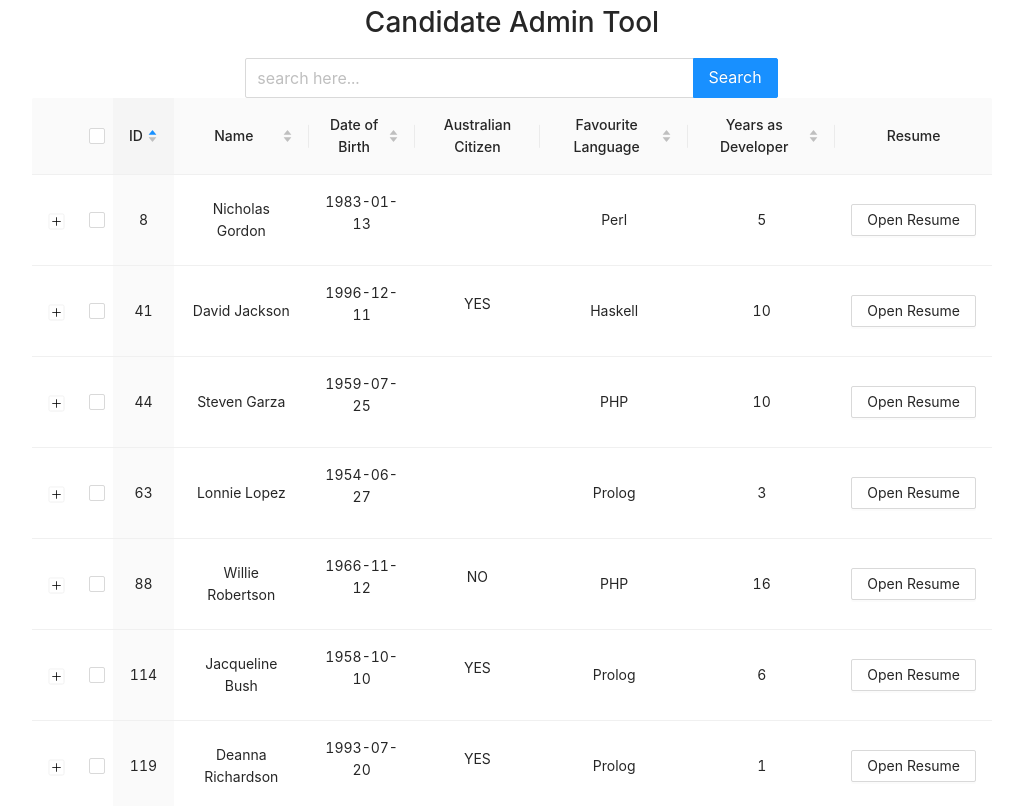
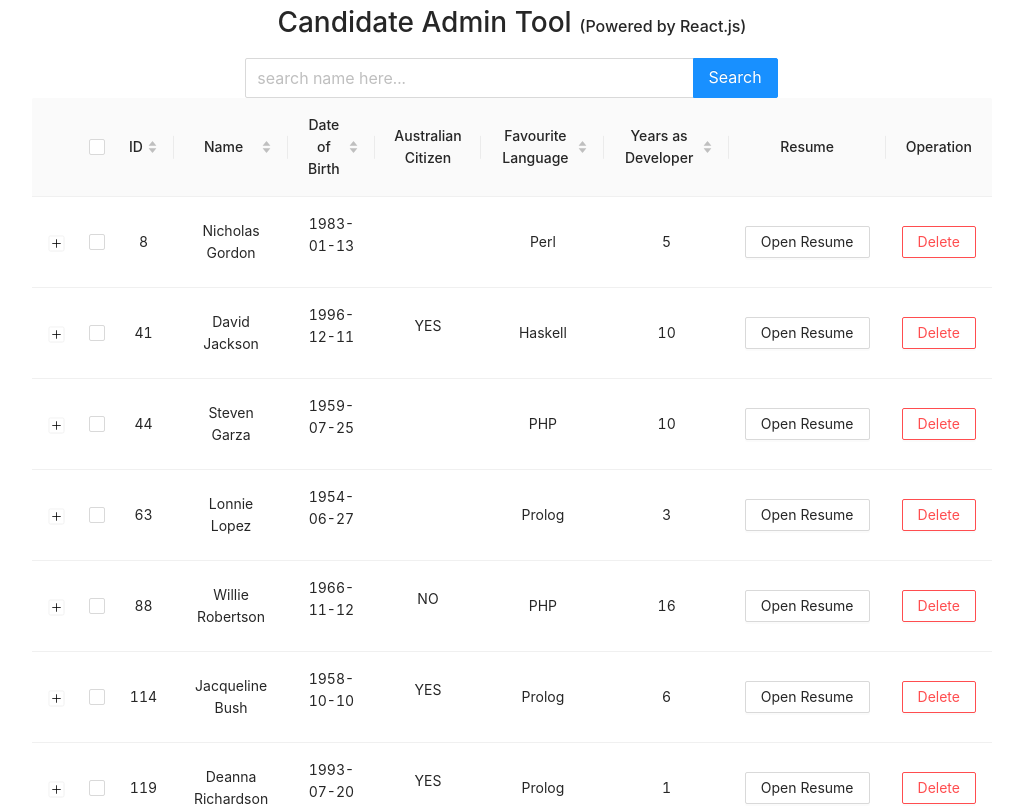
Before and after one commit to ruihuaniu/admin-management, a React (Create React App) app: page / in a window 1280 px wide. Shown: the top 806 px of the page, without its empty margins (128-1151 px from the left). Built offline with nearby package versions, Linux system fonts and the light colour scheme.

Commit message:
Fix search feature not working with 'Add user' and 'Delete user' issue

```diff
--- a/src/App.js
+++ b/src/App.js
@@ -11,14 +11,15 @@ import SearchUser from './components/SearchUser'
 const App = () => {
 
     const [user, setUser] = useState(data.slice(0,9)) //only fetch 9 out of 20 users data
+    const [userData, setUserData] = useState(data.slice(0,9))  // used for search feature
     const [selectedRowKeys, setSelectedRowKeys] = useState([]);
     // console.log('User in App.js', user);
     // console.log('selectRowKeys in App.js', selectedRowKeys);
 
     return (
         <div>
-            <h1 className="title">Candidate Admin Tool</h1>
-            <UserContext.Provider value={{ users:[user, setUser], selectedRow:[selectedRowKeys, setSelectedRowKeys] }}>
+            <h1 className="title">Candidate Admin Tool <span className="powered-info">(Powered by React.js)</span></h1>
+            <UserContext.Provider value={{ users:[user, setUser], usersData: [userData, setUserData], selectedRow:[selectedRowKeys, setSelectedRowKeys] }}>
                 <Row justify="center" gutter={[0,16]}>
                     <Col sm={24} lg={10} >
                     <SearchUser />
@@ -48,6 +49,10 @@ const App = () => {
                 text-align:center;
             }
 
+            .powered-info{
+                font-size:1rem;
+            }
+
             .data-description{
                 font-style:italic;
             }
--- a/src/components/AddUser.js
+++ b/src/components/AddUser.js
@@ -7,12 +7,9 @@ export default function AddUser() {
 
     const [visible, setVisible] = useState(false)
     const [isLoading, setIsLoading] = useState(false)
-    const [name, setName] = useState('')
-    const [birthday, setBirthday] = useState('')
-    const [language, setLanguage] = useState('')
-    const [years, setYears] = useState(0)
-    const { users, selectedRow } = useContext(UserContext)
+    const { users, usersData } = useContext(UserContext)
     const [user, setUser] = users
+    const [userData, setUserData] = usersData  //used for search feature
     // const [selectedRowKeys, setSelectedRowKeys] = selectedRow
     const { Option } = Select
 
@@ -71,6 +68,7 @@ export default function AddUser() {
         console.log("formatValue in AddUser.js is: ", formatValues);
 
         setUser([...user, formatValues])
+        setUserData([...userData, formatValues])
 
     }
 
@@ -122,10 +120,10 @@ export default function AddUser() {
 
             >
                     <Form.Item name="real_name" label="Name" rules={[{ required: true, message: 'Please input the name' }]} >
-                        <Input value={name} onChange={(e) => { setName(e.target.value) }} />
+                        <Input  />
                     </Form.Item>
                     <Form.Item name="dob" label="Birthday" rules={[{ required: true, message: 'Please input the date of birthday' }]}>
-                        <DatePicker value={birthday} />
+                        <DatePicker  />
                     </Form.Item>
                     <Form.Item name="favourite_language" label="Favourite language" rules={[{ required: true }]}>
                         {/* <Input value ={language} onChange={(e)=>{setLanguage(e.target.value)}}/> */}
@@ -143,7 +141,7 @@ export default function AddUser() {
                         </Select>
                     </Form.Item>
                     <Form.Item name="years_as_sw_dev" label="Years as Developer" rules={[{ required: true }]}>
-                        <InputNumber value={years}/>
+                        <InputNumber />
                     </Form.Item>
                     <Form.Item
                         name="resume_base64"
--- a/src/components/DeleteUser.js
+++ b/src/components/DeleteUser.js
@@ -4,18 +4,20 @@ import { UserContext } from './UserContext'
 
 export default function DeleteUser() {
 
-    const { users, selectedRow } = useContext(UserContext)
+    const { users, usersData, selectedRow } = useContext(UserContext)
     const [user, setUser] = users
+    const [userData, setUserData] = usersData  //used for search feature
     const [selectedRowKeys, setSelectedRowKeys] = selectedRow
 
     const isSelected = selectedRowKeys.length > 0
 
-    const deleteUser = (itemId) => {
+    const deleteUser = (itemIndexes) => {
         const newUserList = [...user]
-        itemId.sort((a, b) => b - a) //descending order, to avoid the influence of index change when removing multiple values from an array
-        itemId.forEach((id) => { newUserList.splice(id, 1) })
+        itemIndexes.sort((a, b) => b - a) //descending order, to avoid the influence of index change when removing multiple values from an array
+        itemIndexes.forEach((id) => { newUserList.splice(id, 1) })
         console.log(newUserList);
         setUser(newUserList)
+        setUserData(newUserList)
         setSelectedRowKeys([])  //deselect the index of users
         message.success("Selected items are deleted",2)
 
--- a/src/components/SearchUser.js
+++ b/src/components/SearchUser.js
@@ -9,15 +9,19 @@ function SearchUser() {
 
 
 
-    const { users } = useContext(UserContext)
+    const { users, usersData } = useContext(UserContext)
     const [user, setUser] = users
+    const [userData, setUserData] = usersData  //used for search feature
 
     const { Search } = Input
     // const userCopy = JSON.parse(JSON.stringify(user))
 
     const handleSearch = (value) => {
         console.log("value is:", value);
-        const searchResult = data.filter((item) => item.real_name.toLowerCase().includes(value.toLowerCase()))
+        console.log("User is: ",user);
+
+        const searchResult = userData.filter((item) => item.real_name.toLowerCase().includes(value.toLowerCase()))
+        console.log("UserData is: ",userData);
         console.log("searchResult is: ", searchResult);
         setUser(searchResult)
     }
@@ -25,7 +29,7 @@ function SearchUser() {
     return (
         <div>
             <Search
-                placeholder="search here..."
+                placeholder="search name here..."
                 //onSearch={(value)=>{handleSearch(value)}}
                 onChange={(e) => { handleSearch(e.target.value) }}
                 enterButton="Search"
--- a/src/components/UserTable.js
+++ b/src/components/UserTable.js
@@ -1,13 +1,13 @@
 import React, { useState, useContext } from 'react'
 // import data from '../data/sample-example'
-import { Table, Collapse, Modal, Button, Row, Col,Tooltip } from 'antd'
+import { Table, Collapse, Modal, Button, Row, Col, Tooltip, Popconfirm, message } from 'antd'
 import axios from 'axios'
 import 'antd/dist/antd.css'
 import { UserContext } from './UserContext'
 
 function Candidates() {
-    const {users, selectedRow}  = useContext(UserContext)
-    const [user, setUser] =users
+    const { users, selectedRow } = useContext(UserContext)
+    const [user, setUser] = users
     const [selectedRowKeys, setSelectedRowKeys] = selectedRow
 
     const { Panel } = Collapse;
@@ -15,7 +15,7 @@ function Candidates() {
     // const [isSelected, setIsSelected] = useState(false);
     // const [selectedRowKeys, setSelectedRowKeys] = useState([]);
     // const selectedCandidates = [];
-    console.log(user);
+    // console.log(user);
 
 
     const columns = [
@@ -24,7 +24,7 @@ function Candidates() {
             dataIndex: 'id',
             key: 'id',
             align: 'center',
-            defaultSortOrder: 'ascend',
+            // defaultSortOrder: 'ascend',
             sorter: (a, b) => a.id - b.id,
         },
         // {
@@ -69,7 +69,6 @@ function Candidates() {
             align: 'center',
             render: citizen => (
                 <p>{citizen ? 'YES' : (citizen === false ? 'NO' : '')}</p>
-
             ),
             // sorter: (a, b) => { return (a.australian_citizen && b.australian_citizen)?a.australian_citizen.localeCompare(b.australian_citizen):(a-b) },
 
@@ -101,7 +100,7 @@ function Candidates() {
                         <Button onClick={() => {
                             Modal.success({
                                 title: 'Resume', content: atob(resume),
-                                maskClosable() { }
+
                             })
                         }}>Open Resume</Button>
 
@@ -120,19 +119,54 @@ function Candidates() {
                            {atob(resume)}
                         </Modal>
                     */}
+
                     </div>
                 )
 
             }
 
+        },
+        {
+            title: 'Operation',
+            dataIndex: 'operation',
+            key: 'operation',
+            align: 'center',
+            render: (all, record) => {
+
+                return (
+                    <div>
+                        <Popconfirm
+                        title="Are you sure to delete?"
+                        onConfirm ={()=>{
+                            const index = user.indexOf(record)
+                            console.log("item is:", index);
+                            const newUserList = [...user]
+                            newUserList.splice(index, 1)
+                            setUser(newUserList)
+                            message.success("The item has been deleted",1.5)
+
+                        }}
+                        onCancel = {()=>{message.error("Cancelled",1.5)}}
+                        okText ="Yes"
+                        cancelText ="No"
+                        >
+                            <Button danger onClick={() => {
+
+
+                            }}>Delete</Button>
+                        </Popconfirm>
+                    </div>
+                )
             }
+        }
+
     ]
 
     //Used for candidates selection checkbox
     const rowSelection = {
         selectedRowKeys,
         onChange: selectedRowKeys => {
-            console.log("selectedRowKeys changed: ", selectedRowKeys);
+            // console.log("selectedRowKeys changed: ", selectedRowKeys);
             setSelectedRowKeys(selectedRowKeys);
 
         }
@@ -150,7 +184,7 @@ function Candidates() {
                 dataSource={user}
                 rowSelection={rowSelection}
                 // rowKey='id'
-                        rowKey={record=>user.indexOf(record)} //use the index of the user as the key
+                rowKey={record => user.indexOf(record)} //use the index of the user as the key
                 pagination={{ pageSize: 10 }}
 
             />
```
Lines whose indentation alone changed are shown as unchanged.
